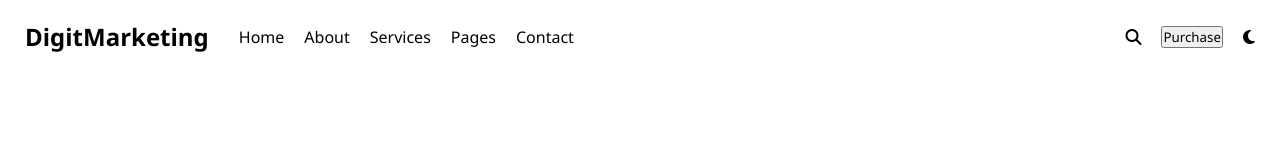
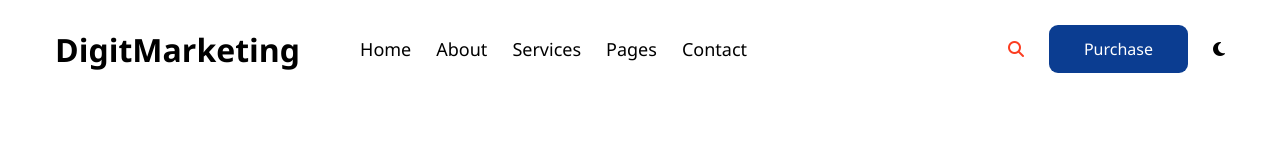
Before and after one commit to swarajmutalik/Layouts, a plain HTML site: page DigitMarketing/index.html in a window 1280 px wide. Drawn offline with Linux system fonts and the light colour scheme.

Commit message:
nav-modifications

```diff
--- a/DigitMarketing/script.js
+++ b/DigitMarketing/script.js
@@ -0,0 +1 @@
+console.log("DigitMarketing");
--- a/DigitMarketing/style.css
+++ b/DigitMarketing/style.css
@@ -16,21 +16,42 @@ header {
     justify-content: space-between;
     align-items: center;
     gap: 30px;
+    padding: 5px 30px;
+}
+
+.nav-left h1 {
+    font-size: 32px;
 }
 
 .nav-left ul {
     display: flex;
     justify-content: space-between;
-    gap: 20px;
+    gap: 25px;
+    padding: 0 30px;
 }
 
 .nav-left ul li {
     list-style: none;
+    font-size: 18px;
 }
 
 .nav-right {
     display: flex;
     justify-content: space-between;
     align-items: center;
-    gap: 20px;
+    gap: 25px;
+    padding: 5px 30px;
 }
+
+.nav-right button {
+    padding: 13px 35px;
+    background: #0B3D91;
+    border: none;
+    font-size: 16px;
+    color: white;
+    border-radius: 9px;
+}
+
+.fa-magnifying-glass {
+    color: #FC3D21;
+}
```
Also changed, not shown: DigitMarketing/index.html (+3 -1 lines).
